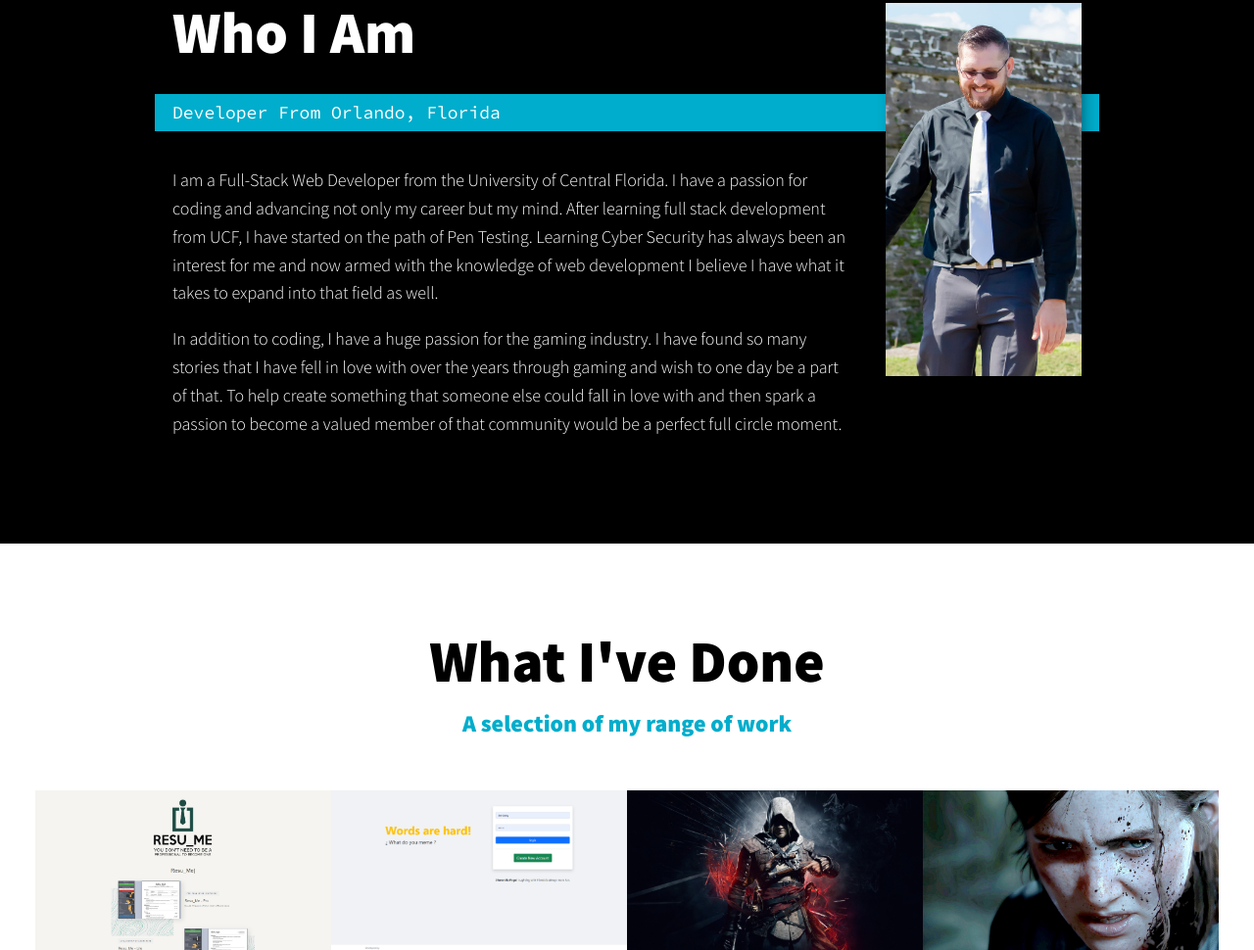
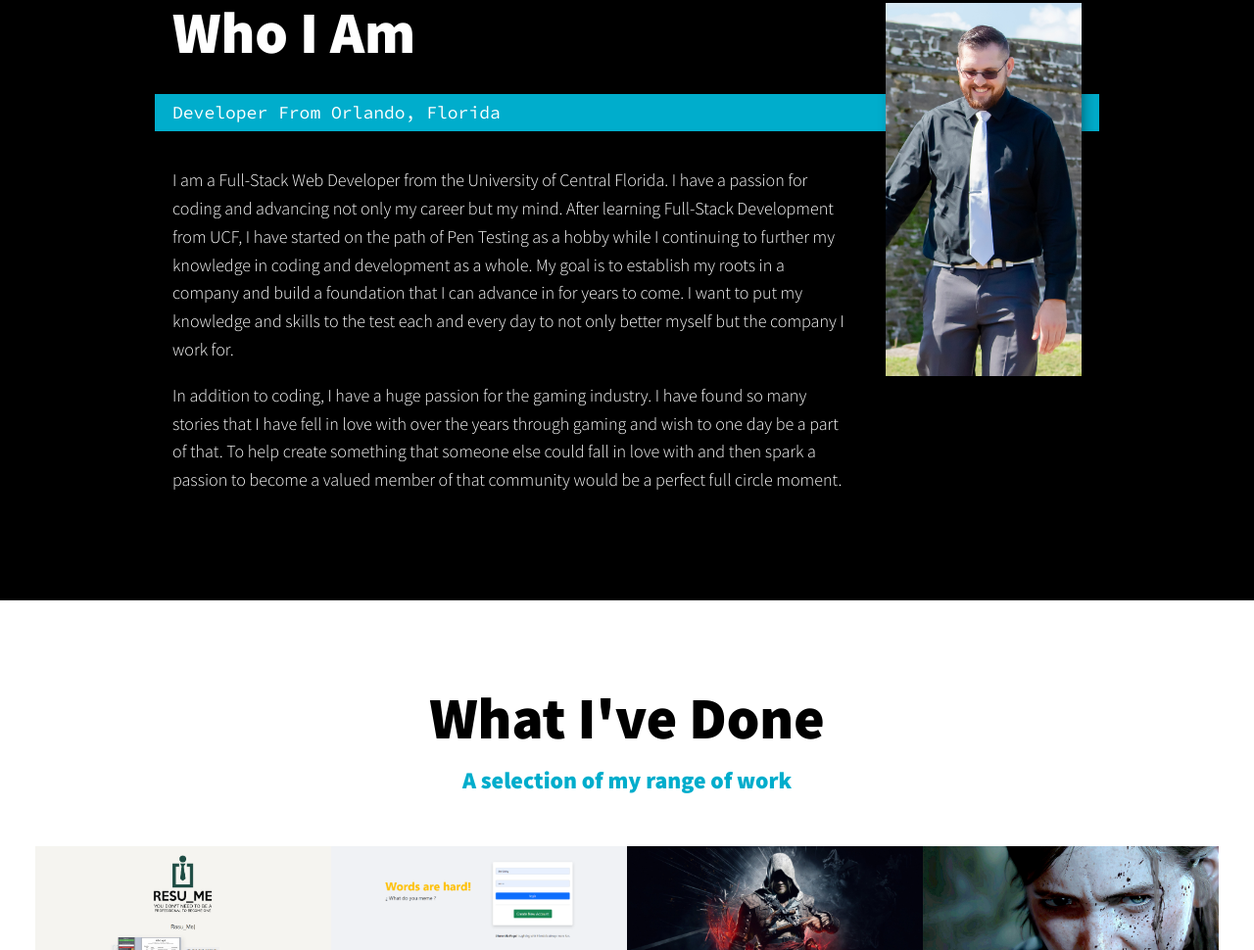
Before and after one commit to Dev-Corey/boenschCoreyPortfolio.github.io, a plain HTML site: page index.html in a window 1280 px wide. Shown: the part 1437-2407 px from the top of the page at 98% size. Drawn offline with Linux system fonts and the light colour scheme.

Commit message:
updated bio 4/18/22

```diff
--- a/index.html
+++ b/index.html
@@ -82,9 +82,10 @@
 
 			<div class="about-me__body">
 				<p>
-					I am a Full-Stack Web Developer from the University of Central Florida. I have a passion for coding and advancing not only my career but my mind. After learning full stack
-					development from UCF, I have started on the path of Pen Testing. Learning Cyber Security has always been an interest for me and now armed with the knowledge of web development I
-					believe I have what it takes to expand into that field as well.
+					I am a Full-Stack Web Developer from the University of Central Florida. I have a passion for coding and advancing not only my career but my mind. After learning Full-Stack
+					Development from UCF, I have started on the path of Pen Testing as a hobby while I continuing to further my knowledge in coding and development as a whole. My goal is to establish
+					my roots in a company and build a foundation that I can advance in for years to come. I want to put my knowledge and skills to the test each and every day to not only better myself
+					but the company I work for.
 				</p>
 				<p>
 					In addition to coding, I have a huge passion for the gaming industry. I have found so many stories that I have fell in love with over the years through gaming and wish to one day
```
